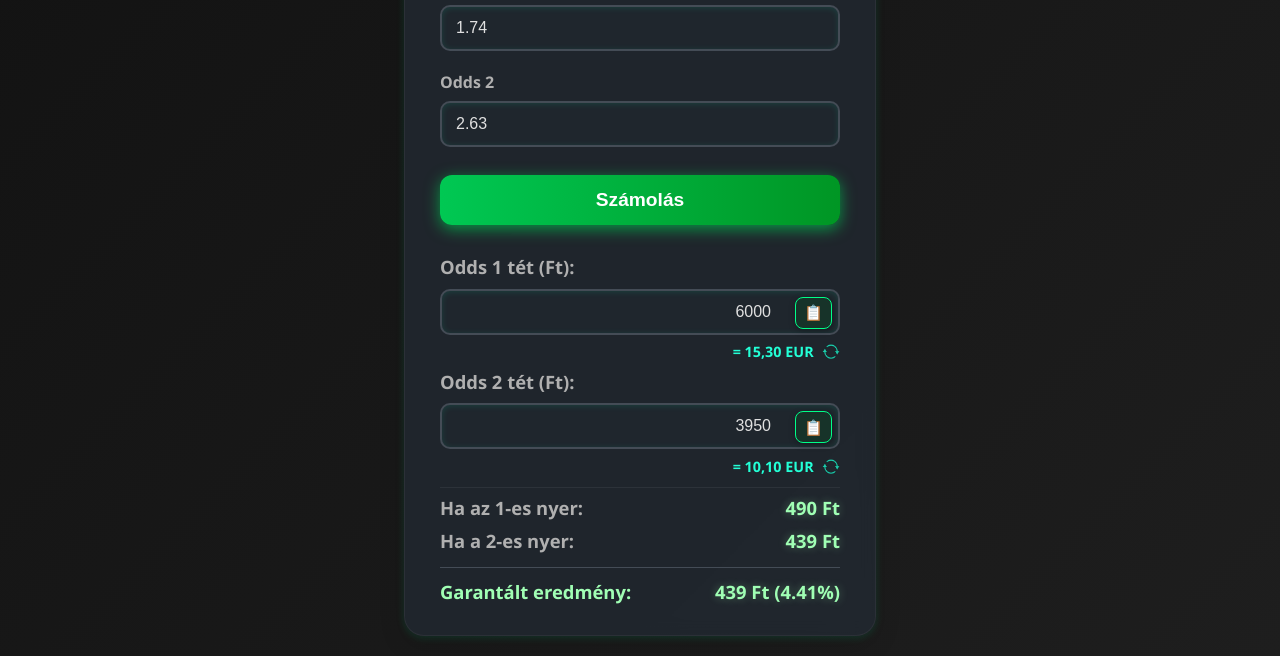
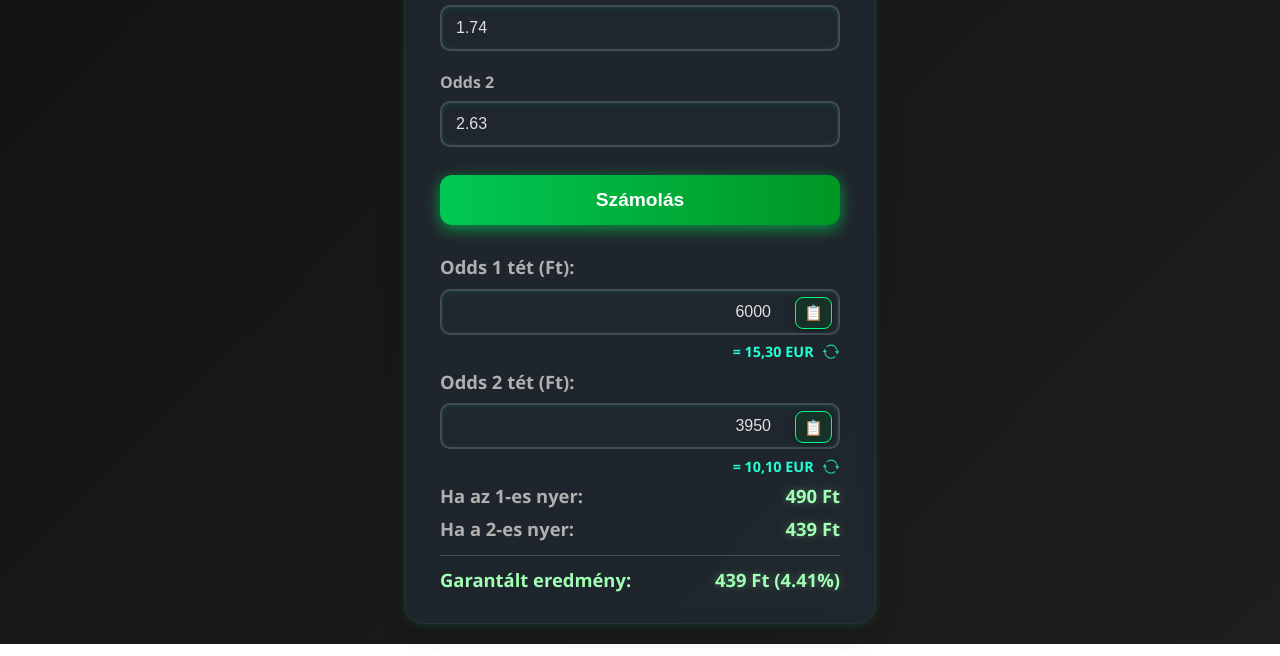
Before and after one commit to bodabenjamin/testsite, a plain HTML site: page asd.html in a window 1280 px wide. Shown: the part 233-889 px from the top of the page. Drawn offline with Linux system fonts and the light colour scheme.

Commit message:
Update asd.html

```diff
--- a/asd.html
+++ b/asd.html
@@ -77,7 +77,7 @@
   .value-input { text-align: right; }
   .value-text { color: #00ff88; font-weight: 800; text-shadow: 0 0 6px #00ff8844; }
   .guaranteed-label { color: #a0ffb4; font-weight: 700; }
-  .guaranteed-value { color: #a0ffb4; font-weight: 800; text-shadow: 0 0 8px #a0ffb455; font-variant-numeric: tabular-nums; }
+  .guaranteed-value { color: #a0ffb4; font-weight: 800; text-shadow: 0 0 8px #a0ffb455; white-space: nowrap; }
   .tip-label { color: #ffd166; font-weight: 700; font-size: 1rem; }
   .tip-value { color: #ffd166; font-weight: 600; font-size: 0.95rem; line-height: 1.3; margin-bottom: 8px; text-align: left; }
   .eur-value, .ft-value { font-size: 0.78em; color: #23ffd6; font-weight: 600; }
@@ -105,14 +105,6 @@
   button.copy-btn:active { transform: scale(0.98); }
   button.copy-btn.copied { border-color: #62ff9d; color: #62ff9d; }
 
-  /* Finom elválasztó vonal a szekciók közé */
-  .soft-sep{
-    height: 0;
-    border: 0;
-    border-top: 1px solid rgba(255,255,255,.06);
-    margin: 10px 0 6px;
-  }
-
   @media (max-width: 400px) {
     .calculator { padding: 25px 20px; width: 100%; box-shadow: none; border-radius: 12px; }
     h1 { font-size: 1.5rem; margin-bottom: 18px; }
@@ -125,10 +117,9 @@
     .logo-wrapper { margin-bottom: 14px; }
     button.copy-btn { right: 6px; top: 6px; height: 30px; min-width: 34px; }
 
-    /* Mobil: a "Garantált eredmény" sor picit kisebb, kevésbé törik */
-    #guaranteedRow { font-size: .95rem; }
-    #guaranteedRow .guaranteed-label,
-    #guaranteedRow .guaranteed-value { font-size: .95rem; }
+    /* Garantált sor – picit kisebb, egy sorban marad */
+    .guaranteed-row .guaranteed-label,
+    .guaranteed-row .guaranteed-value { font-size: .95rem; }
   }
 
   .is-positive { color: #a0ffb4 !important; text-shadow: 0 0 8px #a0ffb455 !important; }
@@ -355,7 +346,7 @@
   const eurRate = 393;
   const paramsAtLoad = new URLSearchParams(window.location.search);
 
-  // FIX DISCORD ÚTMUTATÓ LINK + Popup autózár
+  // FIX DISCORD ÚTMUTATÓ LINK + Popup autózár (7.5 mp)
   const GUIDE_URL = "https://discord.com/channels/1352389902033096724/1400422649502502953/1402328347480162324";
   const POPUP_AUTO_DISMISS_MS = 7500;
 
@@ -374,7 +365,7 @@
     funbet:     { label: "Funbet",     url: "https://funbet.com/hu" }
   };
 
-  // --- Meccs-pill segédek (Meccs= URL param vagy hidden #Meccs) ---
+  // --- Case-insensitive URL param olvasás ---
   function getCaseInsensitiveParam(nameCI) {
     const params = new URLSearchParams(window.location.search);
     for (const [k, v] of params.entries()) {
@@ -448,8 +439,18 @@
     document.querySelector('.calculator')?.classList.add('visible');
     try {
       applyURLParamsToFields();
+
+      // ⬇️ Hidden F1/F2/Meccs feltöltés case-insensitive módon
+      const f1Param = getCaseInsensitiveParam('F1');
+      const f2Param = getCaseInsensitiveParam('F2');
+      const meccsParam = getCaseInsensitiveParam('Meccs');
+      if (f1Param) { const el = _hidden('F1'); if (el) el.value = f1Param; }
+      if (f2Param) { const el = _hidden('F2'); if (el) el.value = f2Param; }
+      if (meccsParam) { const el = _hidden('Meccs'); if (el) el.value = meccsParam; }
+
       autoSetCurrencyModesFromBooks();
       renderMatchPill();
+
       const meccsEl = document.getElementById('Meccs');
       if (meccsEl) {
         meccsEl.addEventListener('input', renderMatchPill);
@@ -1142,8 +1143,8 @@
     stake1Box.style.flexDirection = 'column';
     stake1Box.style.width = '100%';
 
-    // F1 badge
-    const f1Text = _getHiddenVal('F1') ?? params.get('F1');
+    // F1 badge (case-insensitive forrás + hidden fallback)
+    const f1Text = _getHiddenVal('F1') ?? getCaseInsensitiveParam('F1');
     if (f1Text) {
       const f1Badge = document.createElement('div');
       f1Badge.className = 'bet-pill';
@@ -1237,8 +1238,8 @@
     stake2Box.style.flexDirection = 'column';
     stake2Box.style.width = '100%';
 
-    // F2 badge
-    const f2Text = _getHiddenVal('F2') ?? params.get('F2');
+    // F2 badge (case-insensitive forrás + hidden fallback)
+    const f2Text = _getHiddenVal('F2') ?? getCaseInsensitiveParam('F2');
     if (f2Text) {
       const f2Badge = document.createElement('div');
       f2Badge.className = 'bet-pill';
@@ -1318,13 +1319,6 @@
     row2.appendChild(label2);
     row2.appendChild(stake2Box);
 
-    // --- Finom elválasztó a profit rész elé (kevésbé zsúfolt) ---
-    const sep = document.createElement('div');
-    sep.className = 'soft-sep';
-    resultDiv.appendChild(row1);
-    resultDiv.appendChild(row2);
-    resultDiv.appendChild(sep);
-
     // Profit sorok
     const rowProfit1 = document.createElement('div');
     rowProfit1.className = 'row';
@@ -1351,8 +1345,7 @@
     rowProfit2.appendChild(valueP2);
 
     const rowGuaranteed = document.createElement('div');
-    rowGuaranteed.className = 'row';
-    rowGuaranteed.id = 'guaranteedRow';
+    rowGuaranteed.className = 'row guaranteed-row';
     rowGuaranteed.style.borderTop = '1px solid #444c56';
     rowGuaranteed.style.paddingTop = '10px';
     rowGuaranteed.style.marginTop = '12px';
@@ -1397,6 +1390,8 @@
       resultDiv.appendChild(tipRow2);
     }
 
+    resultDiv.appendChild(row1);
+    resultDiv.appendChild(row2);
     resultDiv.appendChild(rowProfit1);
     resultDiv.appendChild(rowProfit2);
     resultDiv.appendChild(rowGuaranteed);
```
